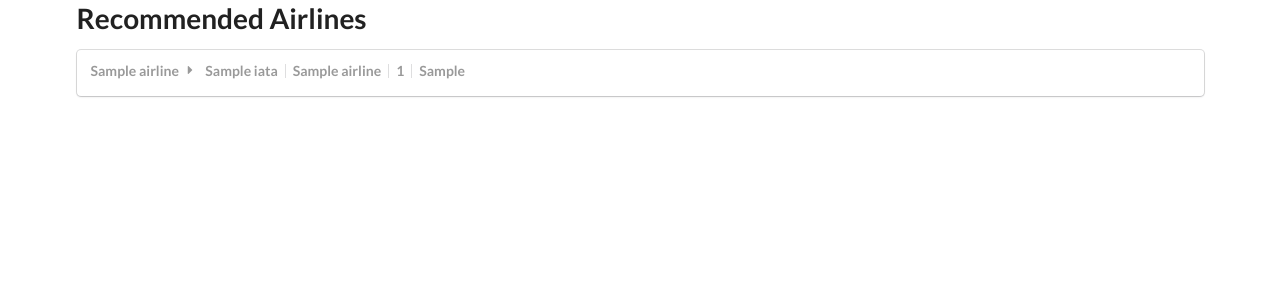
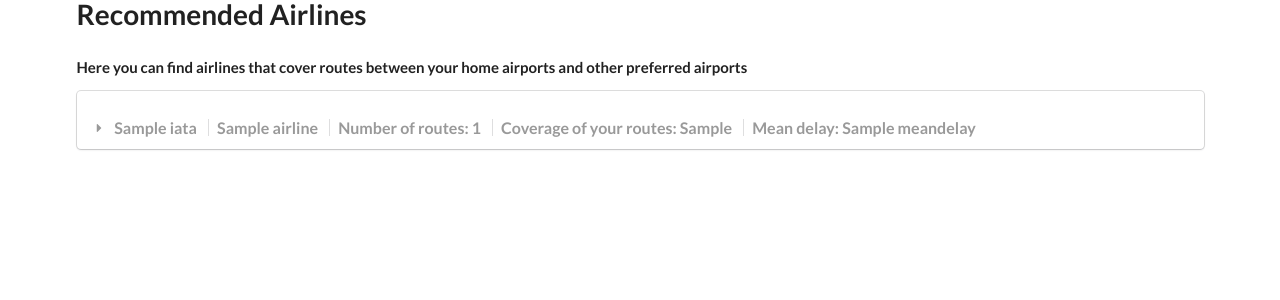
Before and after one commit to turbotardigrade/fly, a Flask app: template templates/airlines.html in a window 1280 px wide. Shown: the top 300 px of the page. Run offline with Flask 2, Linux system fonts and the light colour scheme; the template is opened without the code that fills it: most values are stand-ins (such as "Sample title", 1, 10 or a date in 2020); parts of the project's set-up code (start-up, migrations or seed data) failed here and were passed over; some libraries are stand-ins or nearby versions.

Commit message:
airlines MVP UI

```diff
--- a/templates/airlines.html
+++ b/templates/airlines.html
@@ -13,14 +13,13 @@
 </head>
 <body>
   <div class="ui container">
-    <h1>Recommended Airlines</h1>
-
+    <h1 class="ui header">Recommended Airlines</h1>
+    <h4 class="sub header">Here you can find airlines that cover routes between your home airports and other preferred airports</h4>
     <div class="ui fluid styled accordion">
       {% for airline in airlines %}
       <div class="title">
-        {{ airline }}
         <i class="dropdown icon"></i>
-        <div class="ui divided horizontal list">
+        <div class="ui large divided horizontal list">
           <div class="item">
             {{ airline.iata }}
           </div>
@@ -28,21 +27,34 @@
             {{ airline.name }}
           </div>
           <div class="item">
-            {{ airline.num_routes }}
+            Number of routes: {{ airline.num_routes }}
           </div>
           <div class="item">
-            {{ airline.p }}
+            Coverage of your routes: {{ airline.p }}
           </div>
+          {% if airline.meandelay %}
+          <div class="item">
+            Mean delay: {{ airline.meandelay }}
+          </div>
+          {% endif %}
         </div>
       </div>
       <div class="content">
-        <p>Prices here</p>
+        <h4><a href="/airlines/{{ airline.iata }}">View details of this airline</a></h4>
+        <h4>Routes and their minimum prices</h4>
         <div class="ui list">
           {% for route in airline.routes %}
         <div class="item">
-          {{ route.origin }}
-          {{ route.destination }}
-          {{ route.minprice }}
+          <h5>
+            <div class="ui list horizontal divided">
+              <div class="item">
+                {{ route.origin }} -> {{ route.destination }}
+              </div>
+              <div class="item">
+                {{ route.minprice }}
+              </div>
+            </div>
+          </h5>
         </div>
           {% endfor %}
         </div>
```
